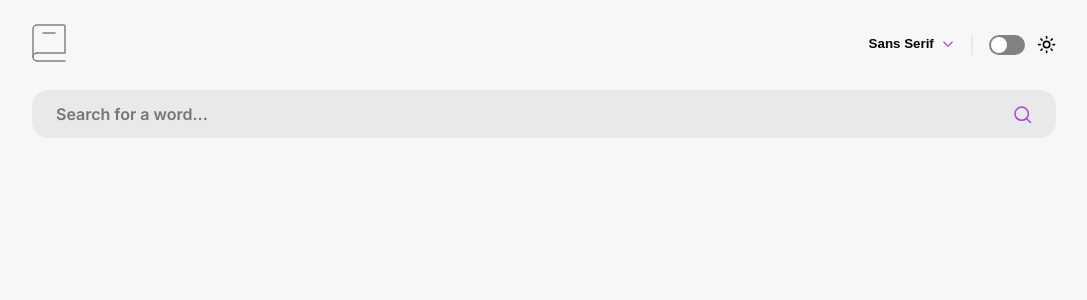
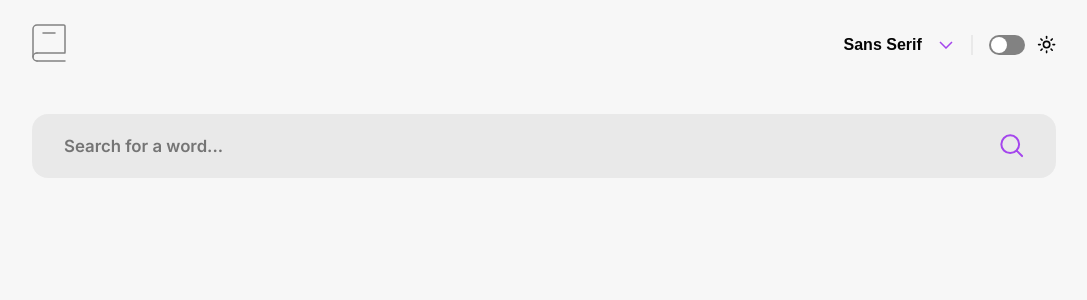
Before and after one commit to mkulemeka/dictionary-web-app, a React (Vite) app: page / in a window 1280 px wide. Shown: the top 300 px of the page, without its empty margins (96-1183 px from the left). Built offline with nearby package versions, Linux system fonts and the light colour scheme.

Commit message:
responsiveness completed and search optimized

```diff
--- a/src/components/PartOfSpeech.jsx
+++ b/src/components/PartOfSpeech.jsx
@@ -1,17 +1,22 @@
+import { DictionaryContext } from "../context/DictionaryProvider";
 import PropTypes from "prop-types";
 import styles from "../styles/PartOfSpeech.module.css";
+import { useContext } from "react";
 const PartOfSpeech = ({ meaning }) => {
+  const { isDarkMode } = useContext(DictionaryContext);
   const { partOfSpeech, definitions, synonyms } = meaning;
   return (
     <section className={styles.partOfSpeech}>
       <section className={styles.heading}>
         <h2>{partOfSpeech}</h2>
-        <div></div>
+        <div
+          className={`${styles.line} ${isDarkMode ? styles.dark : styles.light}`}
+        ></div>
       </section>
       <section className={styles.meaningSection}>
         <h3>Meaning</h3>
         <ul className={styles.definitions}>
-          {definitions.slice(0,4).map((def, index) => (
+          {definitions.slice(0, 4).map((def, index) => (
             <li key={def.definition[0] + index}>
               {def?.definition}
               {def.example && <blockquote>{`"${def.example}"`}</blockquote>}
--- a/src/styles/App.module.css
+++ b/src/styles/App.module.css
@@ -7,6 +7,10 @@
 
   overflow-x: hidden;
   transition: 0.3s ease-in-out;
+
+  @media (min-width: 768px) {
+    font-size: 1.15rem;
+  }
 }
 
 .container {
--- a/src/styles/FontSwitcher.module.css
+++ b/src/styles/FontSwitcher.module.css
@@ -11,6 +11,15 @@
     width: 12px;
     height: 6px;
   }
+
+  @media (min-width: 768px) {
+    font-size: 1rem;
+    gap: 1rem;
+    img {
+      width: 16px;
+      height: 8px;
+    }
+  }
 }
 
 .button {
@@ -19,6 +28,10 @@
   border: 1px solid transparent;
   outline: none;
   cursor: pointer;
+
+  @media (min-width: 768px) {
+    font-size: 1rem;
+  }
 }
 
 .buttonContainer {
@@ -41,6 +54,12 @@
     &:hover {
       color: var(--purple) !important;
     }
+  }
+
+  @media (min-width: 768px) {
+    top: 2.5rem;
+    width: 10rem;
+    padding: 1.25rem;
   }
 }
 
--- a/src/styles/PartOfSpeech.module.css
+++ b/src/styles/PartOfSpeech.module.css
@@ -17,9 +17,17 @@
     margin: 2rem 0;
   }
 
-  div {
+  .line {
     height: 2px;
     width: 100%;
+    transition: .3s;
+  }
+
+  .dark {
+    background-color: var(--grey);
+  }
+
+  .light {
     background-color: var(--light-grey);
   }
 }
--- a/src/styles/Search.module.css
+++ b/src/styles/Search.module.css
@@ -2,6 +2,14 @@
   width: 100%;
   margin: 1.5rem 0;
   z-index: 1;
+
+  @media (min-width: 768px) {
+    margin: 2rem 0;
+  }
+
+  @media (min-width: 1024px) {
+    margin: 3rem 0;
+  }
 }
 
 .searchbarContainer {
@@ -29,6 +37,12 @@
   &:focus {
     border: 1px solid var(--purple);
   }
+
+  @media (min-width: 768px) {
+    font-size: 1.05rem;
+    height: 4rem;
+    padding: 0 2rem;
+  }
 }
 
 .empty_search {
@@ -49,6 +63,18 @@
   background-color: transparent;
   border: none;
   outline: transparent;
+
+  @media (min-width: 768px) {
+    top: 1.25rem;
+    bottom: 1.15rem;
+    right: 2rem;
+
+    width: 1.5rem;
+
+    img {
+      width: 100%;
+    }
+  }
 }
 
 .dark {
--- a/src/styles/WordAudio.module.css
+++ b/src/styles/WordAudio.module.css
@@ -17,11 +17,11 @@
   h1 {
     font-size: 2.25rem;
 
-    @media (min-width: var(--tablet)) {
-      font-size: 2.75rem;
+    @media (min-width: 768px) {
+      font-size: 3rem;
     }
 
-    @media (min-width: var(--desktop)) {
+    @media (min-width: 1024px) {
       font-size: 4rem;
     }
   }
@@ -44,4 +44,12 @@
   img {
     width: 100%;
   }
+
+  @media (min-width: 768px) {
+    width: 4rem;
+  }
+
+  @media (min-width: 1024px) {
+    width: 5rem;
+  }
 }
```
